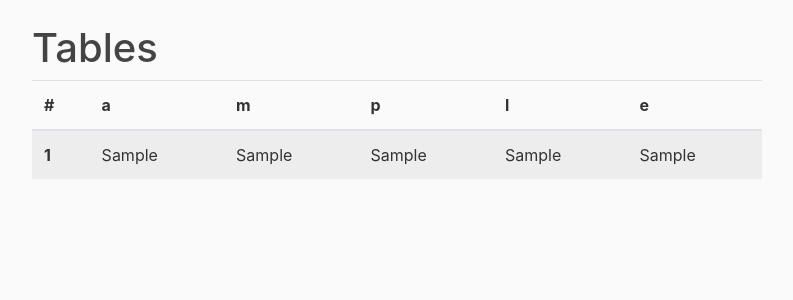
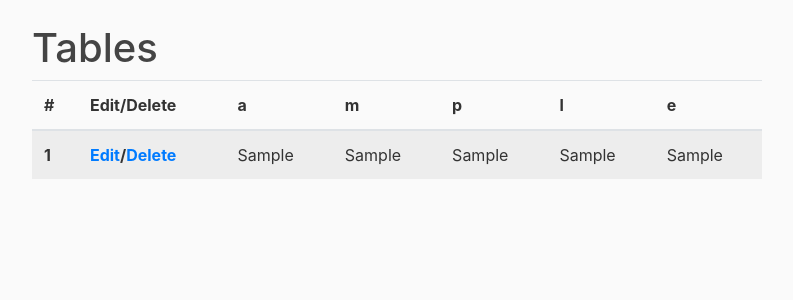
Before and after one commit to Susansujakhu/LV_Ecommerce, a Flask app: template stores/single_store/templates/lists.html in a window 1280 px wide. Shown: the part 56-356 px from the top of the page, without its empty margins (53-846 px from the left). Run offline with Flask 2, Linux system fonts and the light colour scheme; the template is opened without the code that fills it: most values are stand-ins (such as "Sample title", 1, 10 or a date in 2020); some libraries are stand-ins or nearby versions.

Commit message:
templates - list tables updated

```diff
--- a/stores/single_store/templates/lists.html
+++ b/stores/single_store/templates/lists.html
@@ -5,6 +5,7 @@
         <thead>
           <tr>
             <th scope="col">#</th>
+            <th scope="col">Edit/Delete</th>
             {% set table_columns = [] %}
             {% for columns in table_col[1:] %}
                 {% do table_columns.append(columns) %}
@@ -16,7 +17,8 @@
 
             {% for rows in table_row %}
             <tr>
-                <th scope="row">1</th>
+                <th scope="row">{{ loop.index }}</th>
+                <th><a href="/edit_product/{{rows['id']}}">Edit</a>/<a href="delete/{{rows['id']}}">Delete</a></th>
                 {% for column_data in table_columns %}
                 <td>{{rows[column_data]}}</td>
                 {% endfor %}
@@ -25,9 +27,6 @@
 
 
             {% endfor %}
-
-
-
         </tbody>
       </table>
 {% endblock content %}
```
